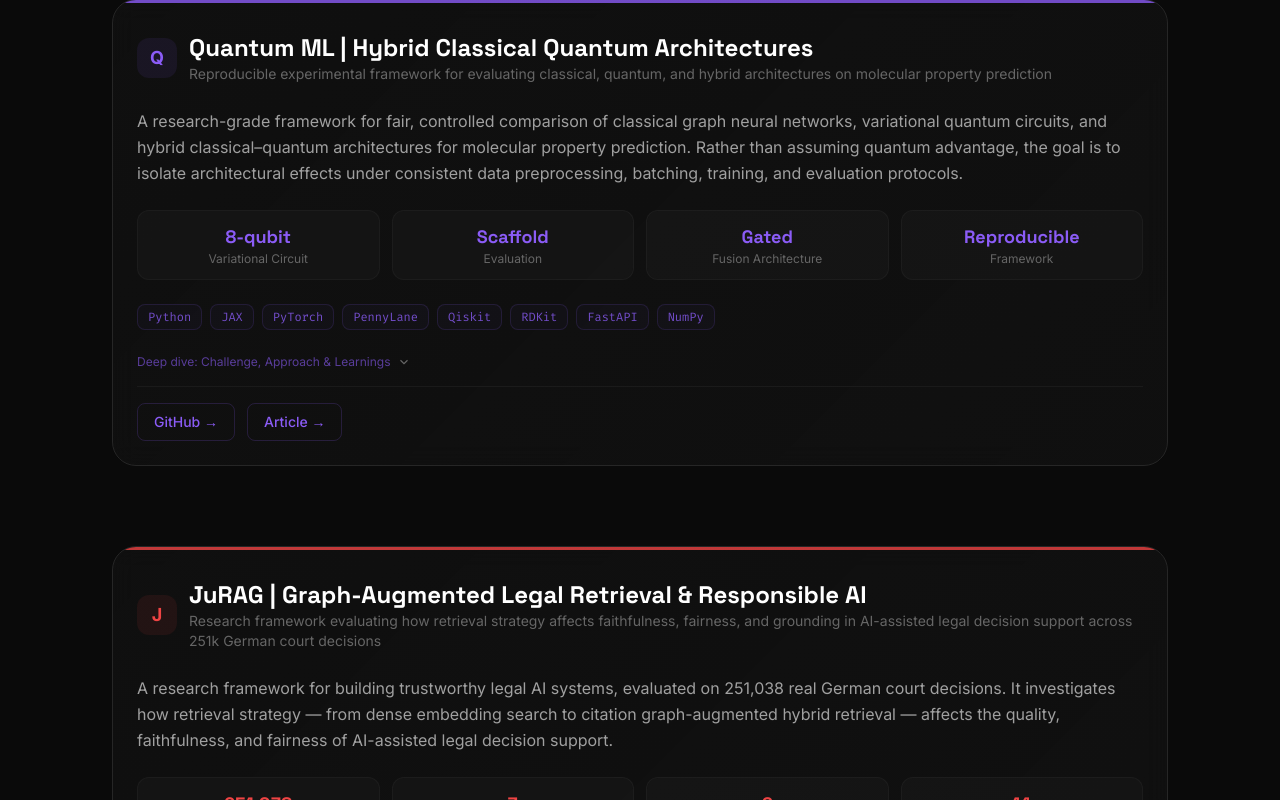
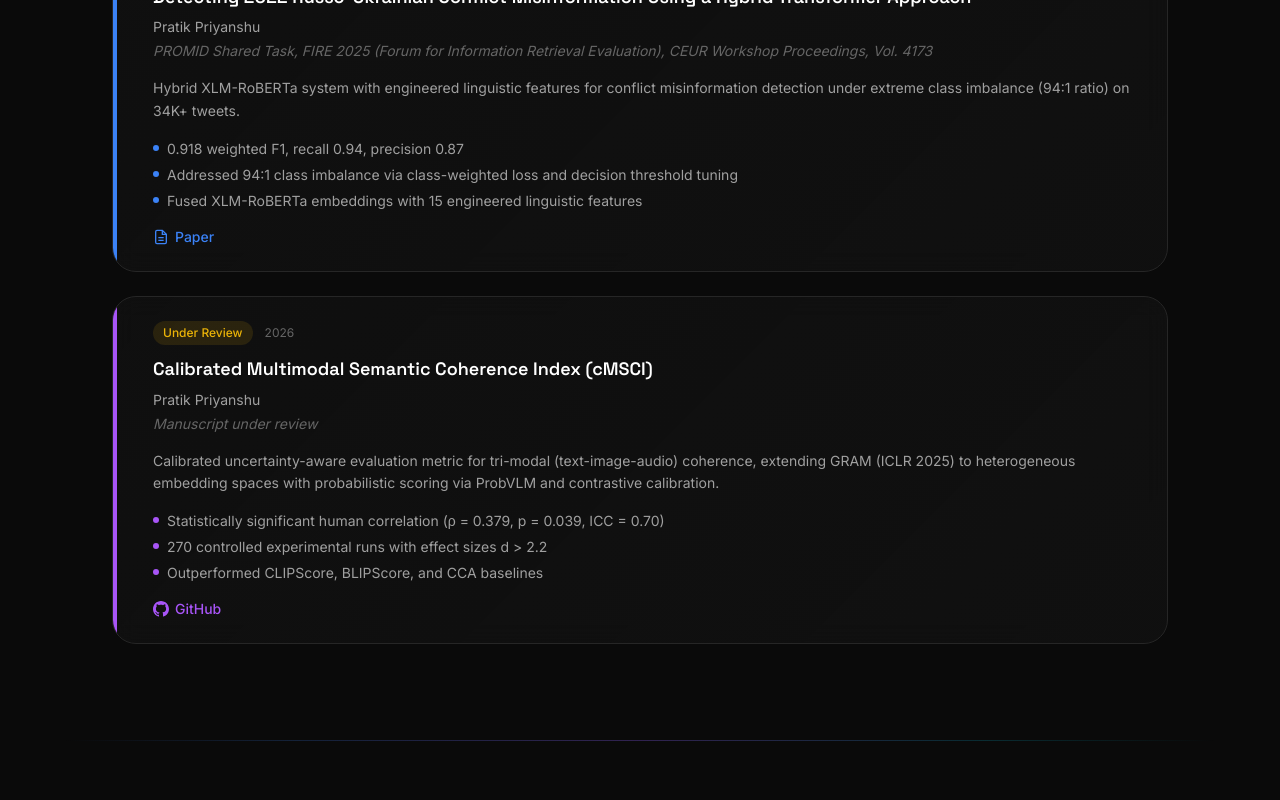
Before and after one commit to Pratik25priyanshu20/pratikpriyanshu.dev, a Next.js app: page / in a window 1280 px wide. Shown: the part 1600-2400 px from the top of the page. Built offline with nearby package versions, Linux system fonts and the light colour scheme.

Commit message:
Add Publications to page and nav, update metadata

```diff
--- a/app/components/Navigation.tsx
+++ b/app/components/Navigation.tsx
@@ -6,6 +6,7 @@
 const sections = [
   { id: "hero", label: "Home" },
   { id: "about", label: "About" },
+  { id: "publications", label: "Papers" },
   { id: "projects", label: "Projects" },
   { id: "blog", label: "Blog" },
   { id: "skills", label: "Skills" },
--- a/app/layout.tsx
+++ b/app/layout.tsx
@@ -24,13 +24,13 @@
 
 export const metadata: Metadata = {
   metadataBase: new URL(SITE_URL),
-  title: "Pratik Priyanshu | ML Engineer | GenAI, Quantum ML & Multi-Agent Systems",
+  title: "Pratik Priyanshu | ML Researcher | Quantum ML, Trustworthy AI & Evaluation",
   description:
-    "ML Engineer bridging research and production across GenAI, Quantum ML, Multi-Agent AI, and Privacy-Preserving Systems. Building production-grade AI at scale.",
+    "ML Researcher focused on rigorous evaluation frameworks across Quantum ML, Trustworthy AI, NLP & RAG, and Multimodal Evaluation. Seeking PhD positions.",
   openGraph: {
-    title: "Pratik Priyanshu | ML Engineer | GenAI, Quantum ML & Multi-Agent Systems",
+    title: "Pratik Priyanshu | ML Researcher | Quantum ML, Trustworthy AI & Evaluation",
     description:
-      "ML Engineer bridging research and production across GenAI, Quantum ML, Multi-Agent AI, and Privacy-Preserving Systems. Building production-grade AI at scale.",
+      "ML Researcher focused on rigorous evaluation frameworks across Quantum ML, Trustworthy AI, NLP & RAG, and Multimodal Evaluation. Seeking PhD positions.",
     url: SITE_URL,
     siteName: "Pratik Priyanshu",
     images: [
@@ -45,9 +45,9 @@
   },
   twitter: {
     card: "summary_large_image",
-    title: "Pratik Priyanshu | ML Engineer | GenAI, Quantum ML & Multi-Agent Systems",
+    title: "Pratik Priyanshu | ML Researcher | Quantum ML, Trustworthy AI & Evaluation",
     description:
-      "ML Engineer bridging research and production across GenAI, Quantum ML, Multi-Agent AI, and Privacy-Preserving Systems. Building production-grade AI at scale.",
+      "ML Researcher focused on rigorous evaluation frameworks across Quantum ML, Trustworthy AI, NLP & RAG, and Multimodal Evaluation. Seeking PhD positions.",
     images: ["/og-image.png"],
   },
 };
--- a/app/page.tsx
+++ b/app/page.tsx
@@ -2,6 +2,7 @@
 import Navigation from "./components/Navigation";
 import Hero from "./components/Hero";
 import About from "./components/About";
+import Publications from "./components/Publications";
 import Projects from "./components/Projects";
 import Blog from "./components/Blog";
 import Skills from "./components/Skills";
@@ -19,6 +20,8 @@
         <div className="section-divider" />
         <About />
         <div className="section-divider" />
+        <Publications />
+        <div className="section-divider" />
         <Projects />
         <div className="section-divider" />
         <Blog />
```
